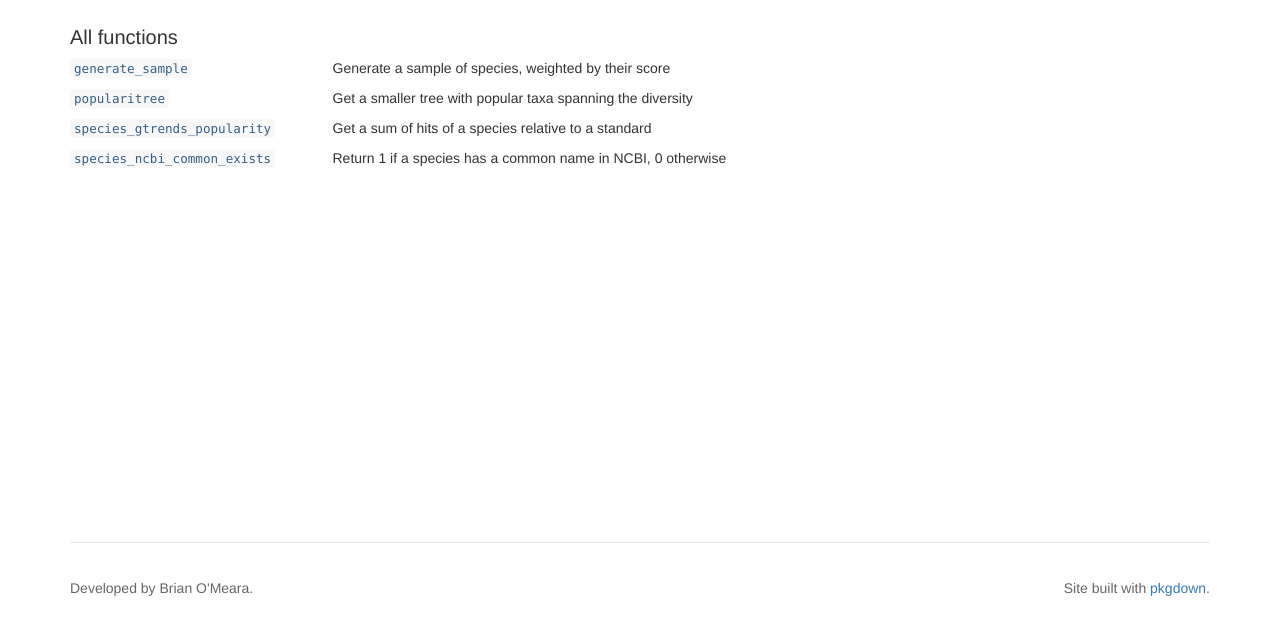
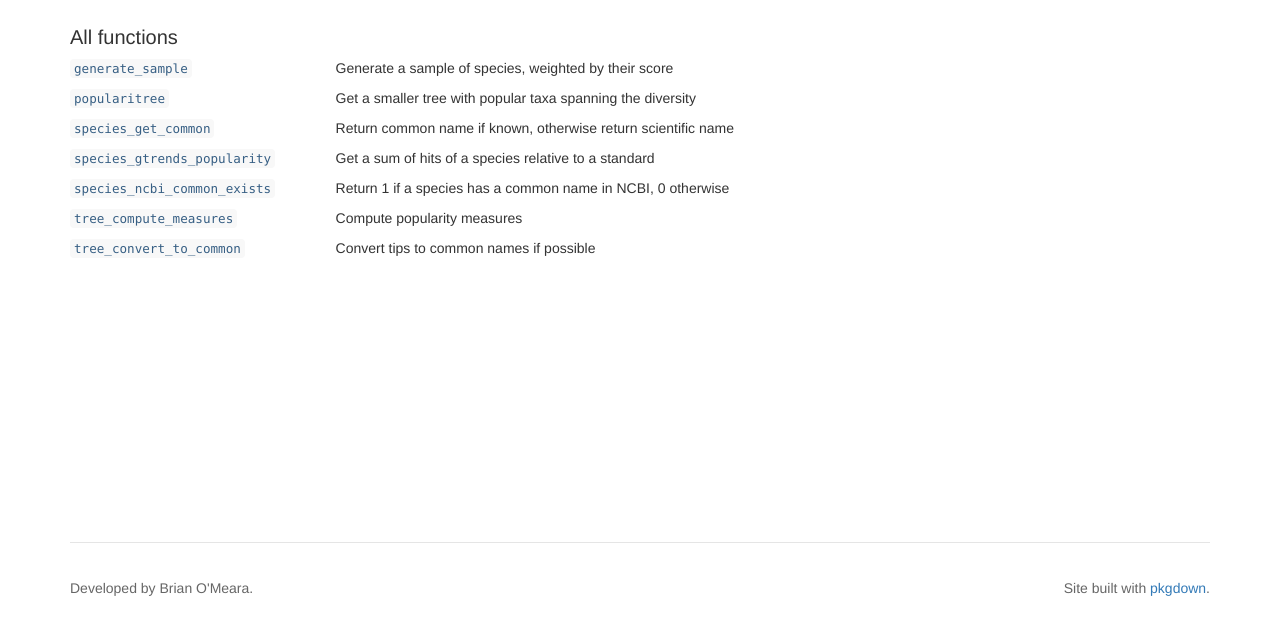
Before and after one commit to bomeara/popularitree, a plain HTML site: page docs/reference/index.html in a window 1280 px wide. Shown: the part 166-800 px from the top of the page. Drawn offline with nearby package versions, Linux system fonts and the light colour scheme; some packages are replaced by stand-ins of ours.

Commit message:
updated help

```diff
--- a/docs/reference/index.html
+++ b/docs/reference/index.html
@@ -111,6 +111,12 @@
         </tr><tr>
           <!--  -->
           <td>
+            <p><code><a href="species_get_common.html">species_get_common</a></code> </p>
+          </td>
+          <td><p>Return common name if known, otherwise return scientific name</p></td>
+        </tr><tr>
+          <!--  -->
+          <td>
             <p><code><a href="species_gtrends_popularity.html">species_gtrends_popularity</a></code> </p>
           </td>
           <td><p>Get a sum of hits of a species relative to a standard</p></td>
@@ -120,6 +126,18 @@
             <p><code><a href="species_ncbi_common_exists.html">species_ncbi_common_exists</a></code> </p>
           </td>
           <td><p>Return 1 if a species has a common name in NCBI, 0 otherwise</p></td>
+        </tr><tr>
+          <!--  -->
+          <td>
+            <p><code><a href="tree_compute_measures.html">tree_compute_measures</a></code> </p>
+          </td>
+          <td><p>Compute popularity measures</p></td>
+        </tr><tr>
+          <!--  -->
+          <td>
+            <p><code><a href="tree_convert_to_common.html">tree_convert_to_common</a></code> </p>
+          </td>
+          <td><p>Convert tips to common names if possible</p></td>
         </tr>
       </tbody>
       </table>
```
Also changed, not shown: 8 other files.
